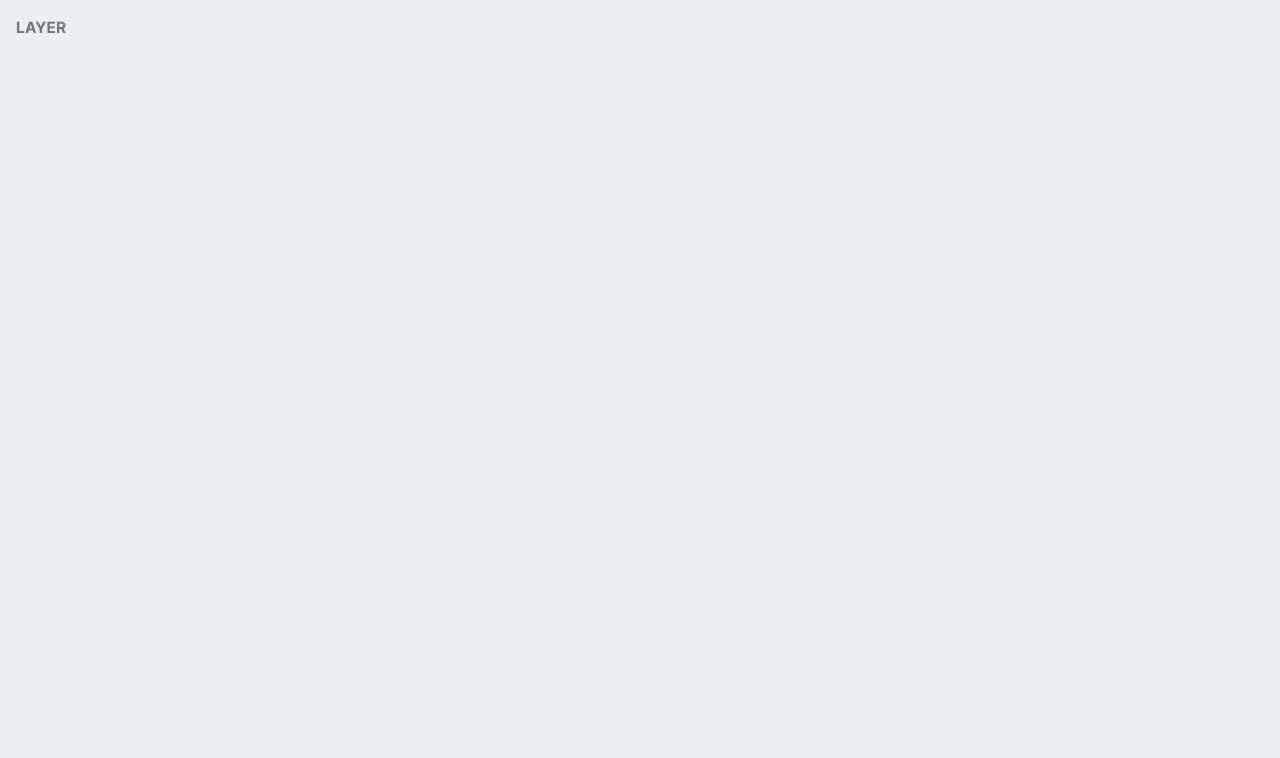
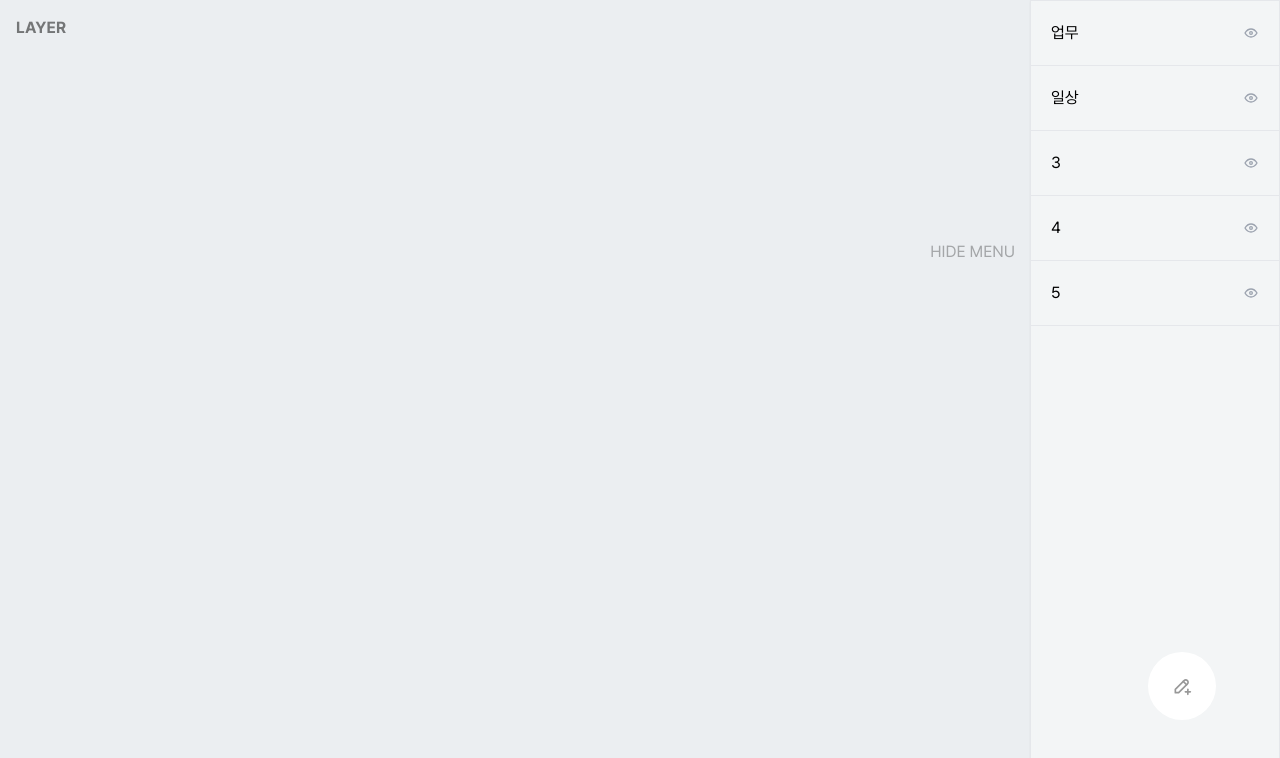
Before and after one commit to YOON3N4M/layer, a Next.js app: page /layer in a window 1280 px wide. Shown: the top 758 px of the page. Built offline with nearby package versions, Linux system fonts and the light colour scheme.

Commit message:
feat: 새 메모 버튼 UI

```diff
--- a/src/app/layout.tsx
+++ b/src/app/layout.tsx
@@ -6,6 +6,8 @@
 import ModalPortal from "@/components/modal/ModalPortal";
 import ToastPortal from "@/components/toast/ToastPortal";
 import Header from "@/components/Header";
+import SideMenu from "@/components/SideMenu";
+import CreateMemoButton from "@/components/CreateMemoButton";
 
 export const metadata: Metadata = {
   title: "Create Next App",
@@ -28,6 +30,8 @@
     <html lang="en">
       <body className={cn(pretendard.variable)}>
         <Header />
+        <SideMenu />
+        <CreateMemoButton />
         {children}
         <ModalPortal />
         <ToastPortal />
--- /dev/null
+++ b/src/components/CreateMemoButton.tsx
@@ -0,0 +1,17 @@
+import { IconAddFile, IconPencilePlus, IconPlus } from "./svg";
+
+interface CreateMemoButtonProps {}
+
+function CreateMemoButton(props: CreateMemoButtonProps) {
+  const {} = props;
+
+  return (
+    <button className="group fixed right-[5%] bottom-[10%] z-craete bg-white rounded-full p-xl hover:bg-slate-200 transition-colors">
+      <span className="opacity-40 group-hover:text-black text-xl">
+        <IconPencilePlus />
+      </span>
+    </button>
+  );
+}
+
+export default CreateMemoButton;
--- a/src/components/svg/index.ts
+++ b/src/components/svg/index.ts
@@ -4,3 +4,5 @@
 export { TbPlus as IconPlus } from "react-icons/tb";
 export { TbEye as IconEye } from "react-icons/tb";
 export { TbEyeOff as IconEyeOff } from "react-icons/tb";
+export { TbFilePlus as IconAddFile } from "react-icons/tb";
+export { TbPencilPlus as IconPencilePlus } from "react-icons/tb";
```
